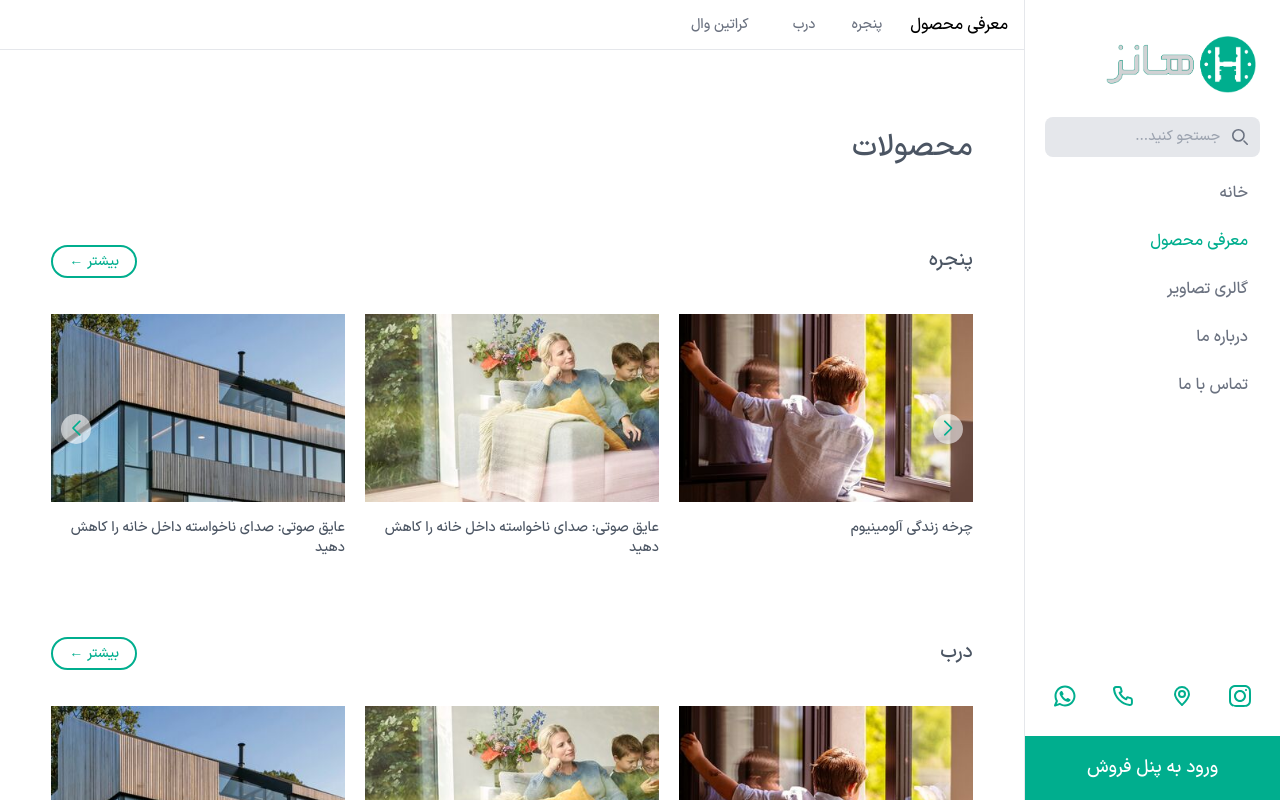
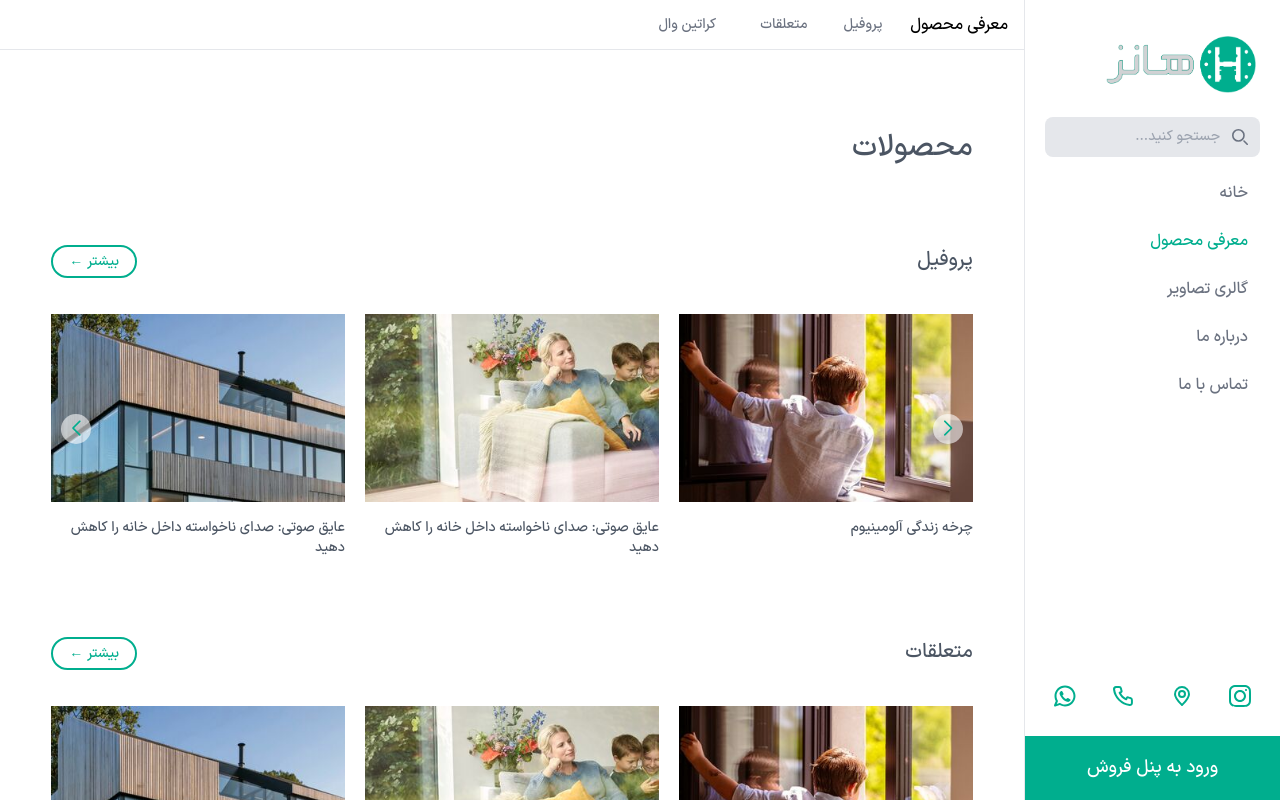
Before and after one commit to zahra-hsb/hanz-, a Next.js app: page /products in a window 1280 px wide. Shown: the top 800 px of the page. Built offline with nearby package versions, Linux system fonts and the light colour scheme.

Commit message:
edit header and product component

```diff
--- a/src/components/layout/Header/index.jsx
+++ b/src/components/layout/Header/index.jsx
@@ -6,10 +6,17 @@ const Header = ({ setSidebarShow, router }) => {
     const [pageName, setPageName] = useState('');
 
     const menuItem = [
-        { tab: 'window', label: 'پنجره' },
-        { tab: 'door', label: 'درب' },
+        { tab: 'window', label: 'پروفیل' },
+        { tab: 'door', label: 'متعلقات' },
         { tab: 'creatineWall', label: 'کراتین وال' },
     ]
+
+    const handleScroll = () => {
+        window.scrollTo({
+            top: 160,
+            behavior: 'smooth'
+        });
+    }
 
 
     useEffect(() => {
@@ -59,15 +66,9 @@ const Header = ({ setSidebarShow, router }) => {
                                 {menuItem.map(item => (
                                     <li
                                         key={item.tab}
-                                        onClick={() => {
-                                            window.scrollTo({
-                                                top: window.pageYOffset + 180,
-                                                behavior: 'smooth'
-                                            });
-                                        }}
+                                        onClick={() => handleScroll()}
                                     >
                                         <div
-                                            href={"#"}
                                             className={"text-gray-500 flex items-center p-2 rounded-lg hover:bg-gray-100 group hover:text-green text-sm"}
                                         >
                                             <span className="nav-link ms-3 pl-2">{item.label}</span>
--- a/src/pages/products/index.js
+++ b/src/pages/products/index.js
@@ -17,7 +17,7 @@ export default function Products() {
         <div className="w-full">
           <div className="mt-20 mb-10 flex justify-between items-center text-xl text-gray-600">
             <div>
-              <h2>پنجره</h2>
+              <h2>پروفیل</h2>
             </div>
 
             <div>
@@ -32,7 +32,7 @@ export default function Products() {
         <div className="w-full">
           <div className="mt-20 mb-10 flex justify-between items-center text-xl text-gray-600">
             <div>
-              <h2>درب</h2>
+              <h2>متعلقات</h2>
             </div>
 
             <div>
```
